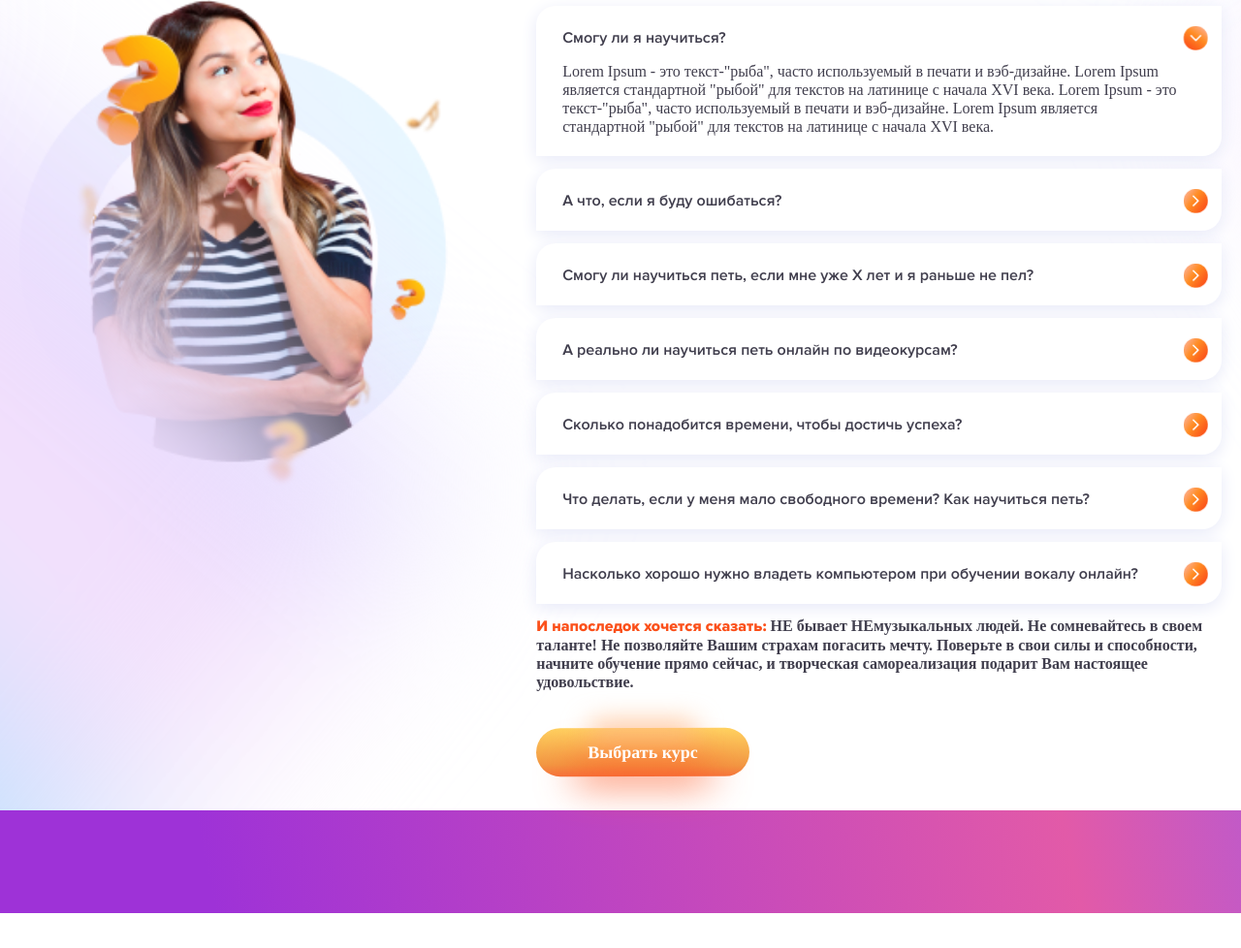
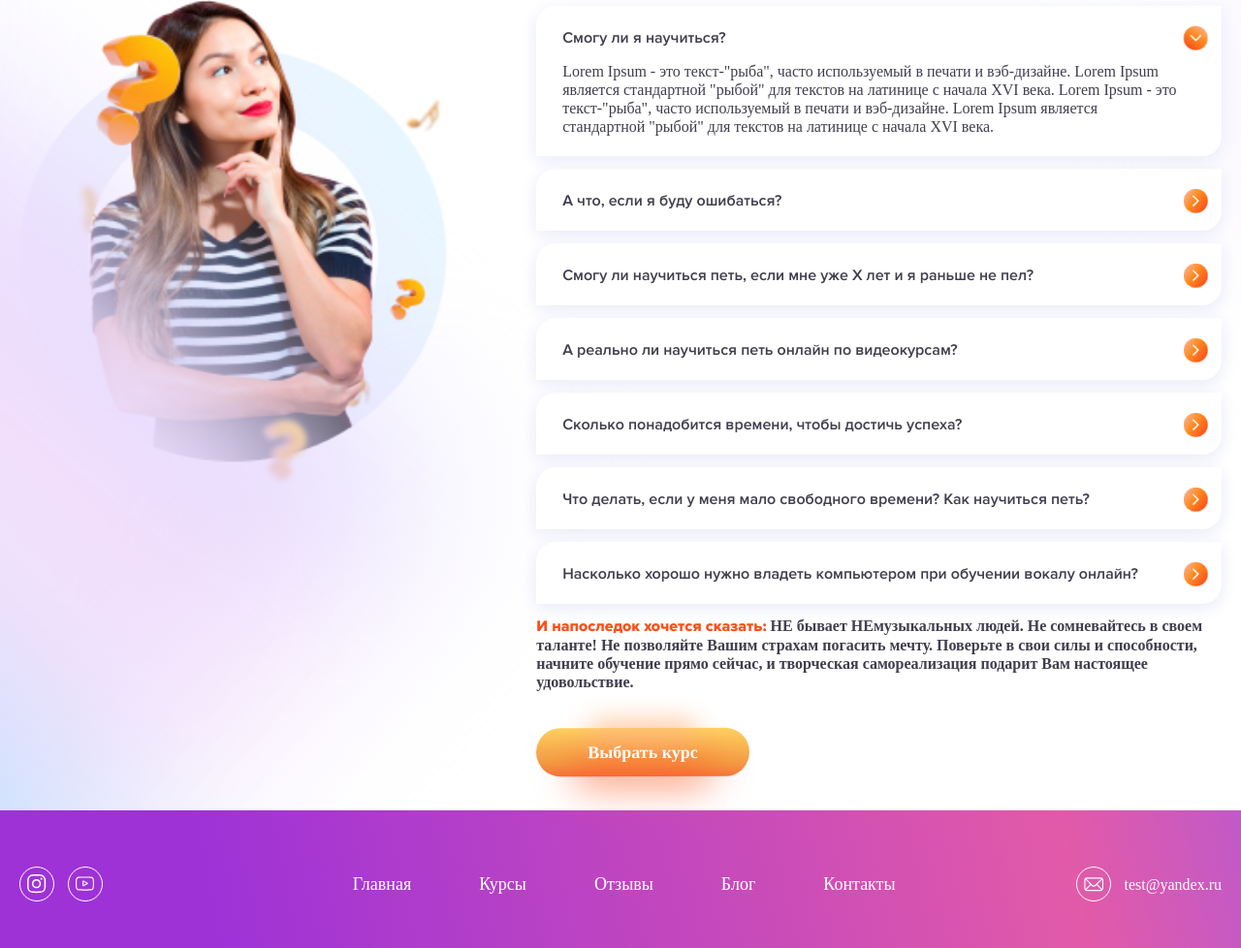
Before and after one commit to Plema/Vocal, a website: page assets/index.html in a window 1280 px wide. Shown: the part 4649-5627 px from the top of the page at 97% size. Before the commit the page ends 5591 px from the top, so only its background shows below. Drawn offline with nearby package versions, Linux system fonts and the light colour scheme; files that its build step writes are made by us from their sources; files whose address does not match are found by name; a web font is replaced by a local one.

Commit message:
footer+header
html

```diff
--- a/assets/templates/footer.html
+++ b/assets/templates/footer.html
@@ -1 +1,63 @@
-<footer class="footer"></footer>
+<footer class="footer">
+  <div class="container">
+    <ul class="social-list">
+      <li class="social-list__item">
+        <a href="javascript:void(0)" class="social-link" target="_blank">
+          <svg class="icon-social">
+            <use href="img/sprite.svg#icon-instagram"></use>
+          </svg>
+        </a>
+      </li>
+      <li class="social-list__item">
+        <a href="javascript:void(0)" class="social-link" target="_blank">
+          <svg class="icon-social">
+            <use href="img/sprite.svg#icon-youtube"></use>
+          </svg>
+        </a>
+      </li>
+    </ul>
+    <nav class="nav-footer">
+      <ul class="nav-footer-list">
+        <li class="nav-footer-list__item">
+          <a href="javascript:void(0)" class="nav-footer__link">Главная</a>
+        </li>
+        <li class="nav-footer-list__item">
+          <a href="#courses" class="nav-footer__link anchor">Курсы</a>
+        </li>
+        <li class="nav-footer-list__item">
+          <a href="#reviews" class="nav-footer__link anchor">Отзывы</a>
+        </li>
+        <li class="nav-footer-list__item">
+          <a href="javascript:void(0)" class="nav-footer__link">Блог</a>
+        </li>
+        <li class="nav-footer-list__item">
+          <a href="javascript:void(0)" class="nav-footer__link">Контакты</a>
+        </li>
+      </ul>
+    </nav>
+    <div class="footer-wrapper">
+      <ul class="social-list__mob">
+        <li class="social-list__mob__item">
+          <a href="javascript:void(0)" class="social-link" target="_blank">
+            <svg class="icon-social">
+              <use href="img/sprite.svg#icon-instagram"></use>
+            </svg>
+          </a>
+        </li>
+        <li class="social-list__mob__item">
+          <a href="javascript:void(0)" class="social-link" target="_blank">
+            <svg class="icon-social">
+              <use href="img/sprite.svg#icon-youtube"></use>
+            </svg>
+          </a>
+        </li>
+      </ul>
+      <a href="mailto:test@yandex.ru" class="mail-link">
+        <svg class="icon-mail">
+          <use href="img/sprite.svg#icon-mail"></use>
+        </svg>
+        <p class="mail-link">test@yandex.ru</p>
+      </a>
+    </div>
+  </div>
+</footer>
--- a/assets/templates/header.html
+++ b/assets/templates/header.html
@@ -10,10 +10,10 @@
             <a href="javascript:void(0)" class="menu-link active">Главная</a>
           </li>
           <li class="menu-list__item">
-            <a href="javascript:void(0)" class="menu-link">Курсы</a>
+            <a href="#courses" class="menu-link anchor">Курсы</a>
           </li>
           <li class="menu-list__item">
-            <a href="javascript:void(0)" class="menu-link">Отзывы</a>
+            <a href="#reviews" class="menu-link anchor">Отзывы</a>
           </li>
           <li class="menu-list__item">
             <a href="javascript:void(0)" class="menu-link">Блог</a>
@@ -33,10 +33,10 @@
             <a href="javascript:void(0)" class="menu-link active">Главная</a>
           </li>
           <li class="menu-list__item">
-            <a href="javascript:void(0)" class="menu-link">Курсы</a>
+            <a href="#courses" class="menu-link anchor">Курсы</a>
           </li>
           <li class="menu-list__item">
-            <a href="javascript:void(0)" class="menu-link">Отзывы</a>
+            <a href="#reviews" class="menu-link anchor">Отзывы</a>
           </li>
           <li class="menu-list__item">
             <a href="javascript:void(0)" class="menu-link">Блог</a>
```
